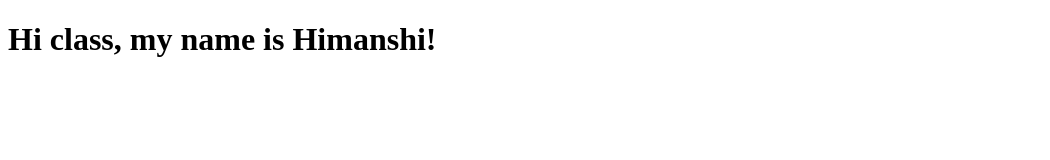
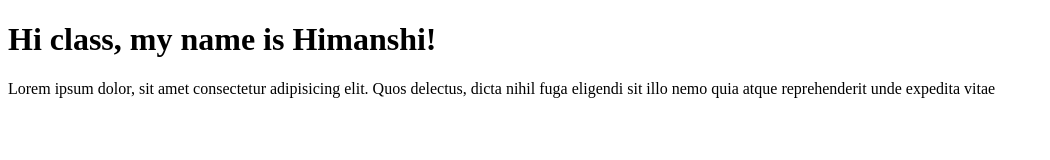
Before and after one commit to Himanshi7860/vcs-exp, a plain HTML site: page index-Himanshi.html in a window 1280 px wide. Shown: the whole page, without its empty margins (0-1050 px from the left). Drawn offline with Linux system fonts and the light colour scheme.

Commit message:
a para is added

```diff
--- a/index-Himanshi.html
+++ b/index-Himanshi.html
@@ -7,5 +7,6 @@
 </head>
 <body>
     <h1>Hi class, my name is Himanshi!</h1>
+    <p>Lorem ipsum dolor, sit amet consectetur adipisicing elit. Quos delectus, dicta nihil fuga eligendi sit illo nemo quia atque reprehenderit unde expedita vitae</p>
 </body>
 </html>
```
